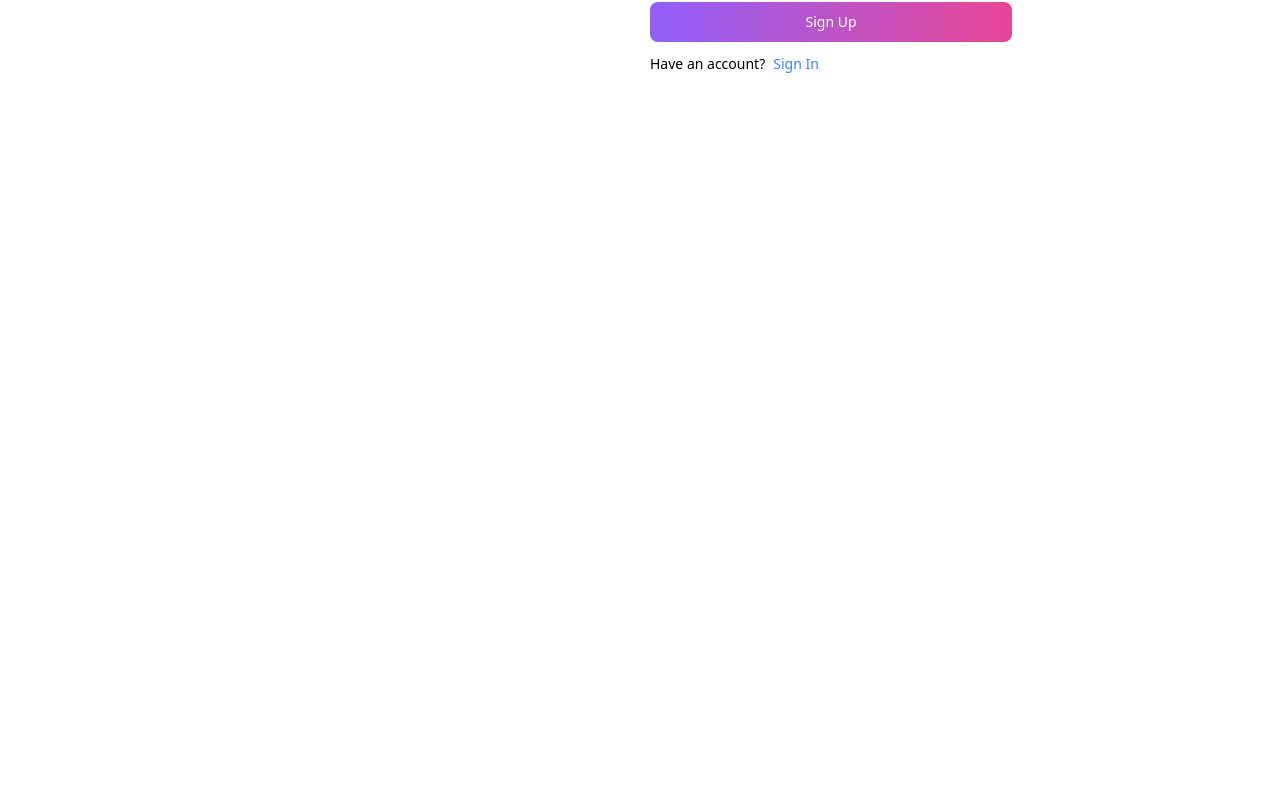
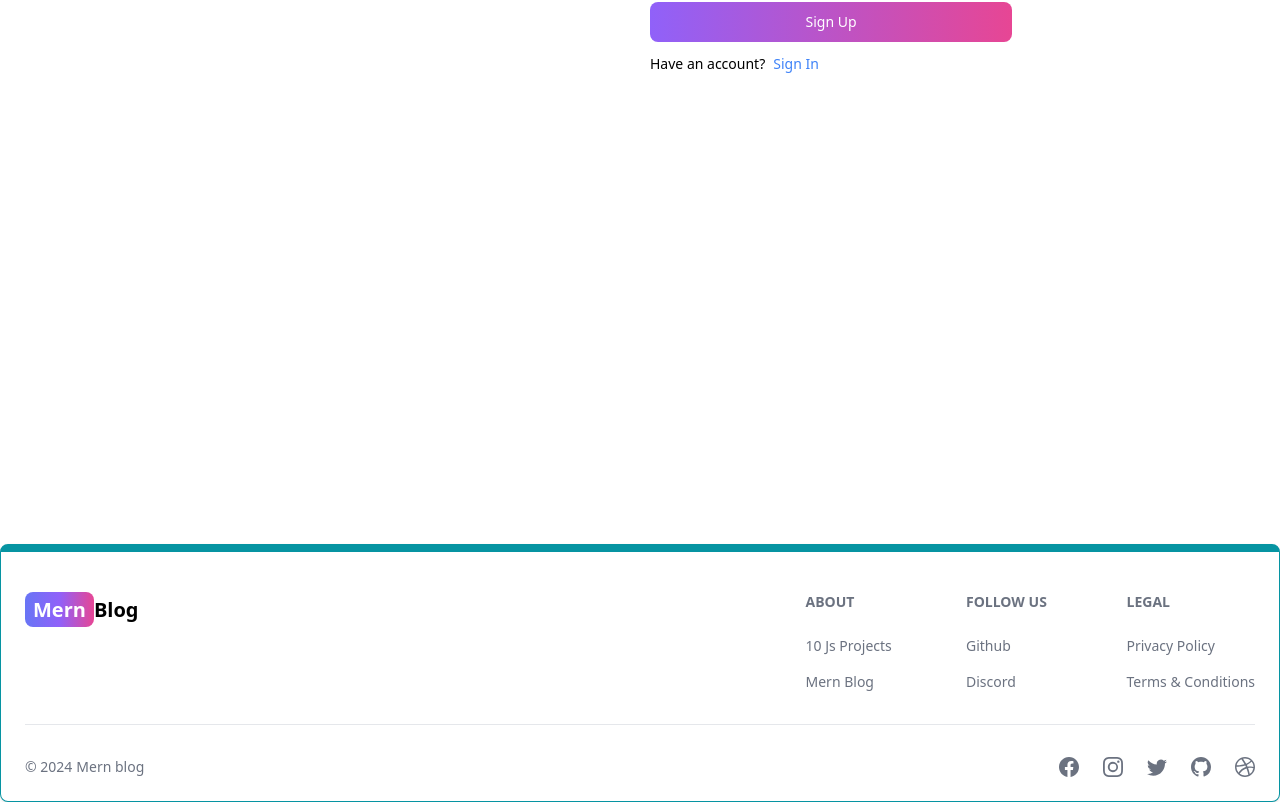
Before and after one commit to dipu-kr/mern-blog, a React (Vite) app in the folder client/: page /sign-up in a window 1280 px wide. Shown: the part 400-1202 px from the top of the page. Before the commit the page ends 944 px from the top, so only its background shows below. Built offline with nearby package versions, Linux system fonts and the light colour scheme.

Commit message:
create and add footer component

```diff
--- a/client/src/App.jsx
+++ b/client/src/App.jsx
@@ -7,6 +7,7 @@ import SignUp from "./pages/SignUp";
 import Projects from "./Projects";
 import Dashboard from "./pages/Dashboard";
 import Header from "./components/Header";
+import Footer from "./components/Footer";
 
 function App() {
   return (
@@ -20,6 +21,7 @@ function App() {
         <Route path="/dashboard" element={<Dashboard />} />
         <Route path="/projects" element={<Projects />} />
       </Routes>
+      <Footer />
     </BrowserRouter>
   );
 }
--- /dev/null
+++ b/client/src/components/Footer.jsx
@@ -0,0 +1,94 @@
+import React from "react";
+import { Footer } from "flowbite-react";
+import { Link } from "react-router-dom";
+import {
+  BsFacebook,
+  BsInstagram,
+  BsTwitter,
+  BsGithub,
+  BsDribbble,
+} from "react-icons/bs";
+
+const FooterCom = () => {
+  return (
+    <Footer container className="border border-t-8 border-teal-500">
+      <div className="w-full max-w-7xl mx-auto">
+        <div className="grid w-full justify-between sm:flex md:grid-cols-1">
+          <div className="mt-5">
+            <Link
+              to="/"
+              className=" self-center whitespace-nowrap text-lg sm:text-xl font-semibold dark:text-white"
+            >
+              <span className="px-2 py-1 bg-gradient-to-r from-indigo-500 via-purple-500 to-pink-500 rounded-lg text-white">
+                Mern
+              </span>
+              Blog
+            </Link>
+          </div>
+          <div className="grid grid-cols-2 gap-8 mt-4 sm:grid-cols-3 sm:gap-8">
+            <div>
+              <Footer.Title title="About" />
+              <Footer.LinkGroup col>
+                <Footer.Link
+                  href="https://dipukumar.vercel.app"
+                  target="_blank"
+                  rel="noopener noreffer"
+                >
+                  10 Js Projects
+                </Footer.Link>
+                <Footer.Link
+                  href="about"
+                  target="_blank"
+                  rel="noopener noreffer"
+                >
+                  Mern Blog
+                </Footer.Link>
+              </Footer.LinkGroup>
+            </div>
+            <div>
+              <Footer.Title title="Follow Us" />
+              <Footer.LinkGroup col>
+                <Footer.Link
+                  href="https://github.com/dipu-kr"
+                  target="_blank"
+                  rel="noopener noreffer"
+                >
+                  Github
+                </Footer.Link>
+                <Footer.Link href="#" target="_blank" rel="noopener noreffer">
+                  Discord
+                </Footer.Link>
+              </Footer.LinkGroup>
+            </div>
+            <div>
+              <Footer.Title title="legal" />
+              <Footer.LinkGroup col>
+                <Footer.Link href="#">Privacy Policy</Footer.Link>
+                <Footer.Link href="#" target="_blank" rel="noopener noreffer">
+                  Terms & Conditions
+                </Footer.Link>
+              </Footer.LinkGroup>
+            </div>
+          </div>
+        </div>
+        <Footer.Divider />
+        <div className="w-full sm:flex sm:items-center sm:justify-between">
+          <Footer.Copyright
+            href="#"
+            by="Mern blog"
+            year={new Date().getFullYear()}
+          />
+          <div className="flex gap-6 sm:mt-0 mt-4 sm:justify-center">
+            <Footer.Icon href="#" icon={BsFacebook} />
+            <Footer.Icon href="#" icon={BsInstagram} />
+            <Footer.Icon href="#" icon={BsTwitter} />
+            <Footer.Icon href="#" icon={BsGithub} />
+            <Footer.Icon href="#" icon={BsDribbble} />
+          </div>
+        </div>
+      </div>
+    </Footer>
+  );
+};
+
+export default FooterCom;
--- a/client/src/pages/SignUp.jsx
+++ b/client/src/pages/SignUp.jsx
@@ -1,25 +1,28 @@
 import { Button, Label, TextInput, Toast } from "flowbite-react";
 import React, { useState } from "react";
-import { Link } from "react-router-dom";
+import { Link, useNavigate } from "react-router-dom";
 import toast, { Toaster } from "react-hot-toast";
 import axiosInstance from "../constant/baseUrl";
+import { FaSpinner } from "react-icons/fa";
 
 const SignUp = () => {
+  const [loading, setLoading] = useState(false);
   const [formData, setFormData] = useState({
     username: "",
     email: "",
     password: "",
   });
 
+  const navigate = useNavigate();
   // --------------------
   const handleChange = (e) => {
     const { name, value } = e.target;
-    setFormData({ ...formData, [name]: value });
+    setFormData({ ...formData, [name]: value.trim() });
   };
 
   const handleSubmit = async (e) => {
     e.preventDefault();
-    console.log(formData);
+    // console.log(formData);
     if (formData.username.trim() === "") {
       toast.error("Username is required!");
     } else if (formData.email.trim() === "") {
@@ -32,6 +35,7 @@ const SignUp = () => {
     } else if (formData.password.trim() === "") {
       toast.error("Password is required!");
     } else {
+      setLoading(true);
       try {
         const req = {
           username: formData.username,
@@ -40,16 +44,20 @@ const SignUp = () => {
         };
 
         const response = await axiosInstance.post("/signup", req);
-        console.log(response);
+
         if (response.data?.status === 201) {
+          setLoading(false);
           toast.success(response.data?.message);
-        }
-        if (response.data?.status === 400) {
-          toast.error(response.data?.message);
+          navigate("/sign-in");
         }
       } catch (error) {
-        console.log("error", error);
-        toast.error(error.message);
+        if (error.response.data?.status === 400) {
+          setLoading(false);
+          toast.error(error.response.data?.message);
+        } else {
+          setLoading(false);
+          toast.error(error.response.data?.message);
+        }
       }
     }
   };
@@ -99,8 +107,16 @@ const SignUp = () => {
                 onChange={handleChange}
               />
             </div>
-            <Button gradientDuoTone="purpleToPink" type="submit">
-              Sign Up
+            <Button
+              gradientDuoTone="purpleToPink"
+              type="submit"
+              className="h-[40px]"
+            >
+              {loading === true ? (
+                <FaSpinner size={18} className="animate-spin mr-2" />
+              ) : (
+                "Sign Up"
+              )}
             </Button>
           </form>
           <div className="flex gap-2 text-sm mt-3">
```
Also changed, not shown: 1 other file (tests, documents, lock files or other folders).
